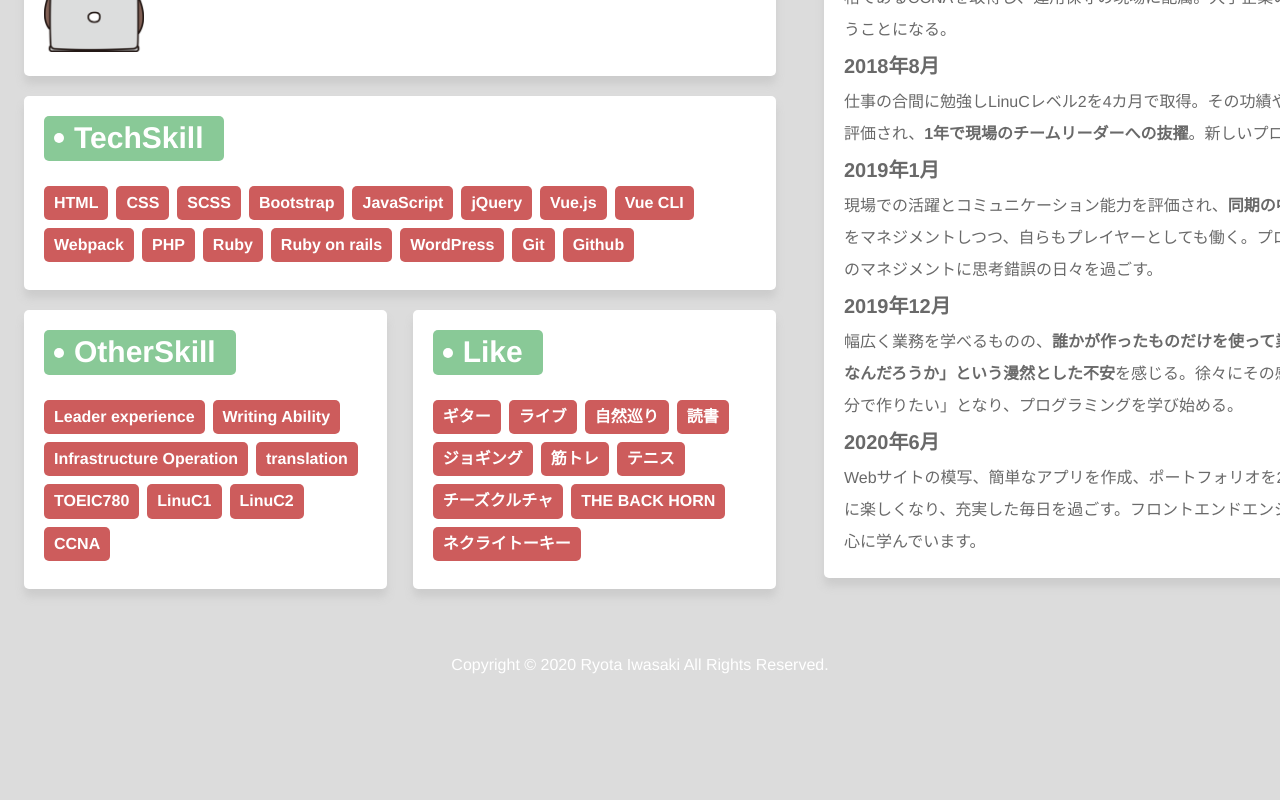
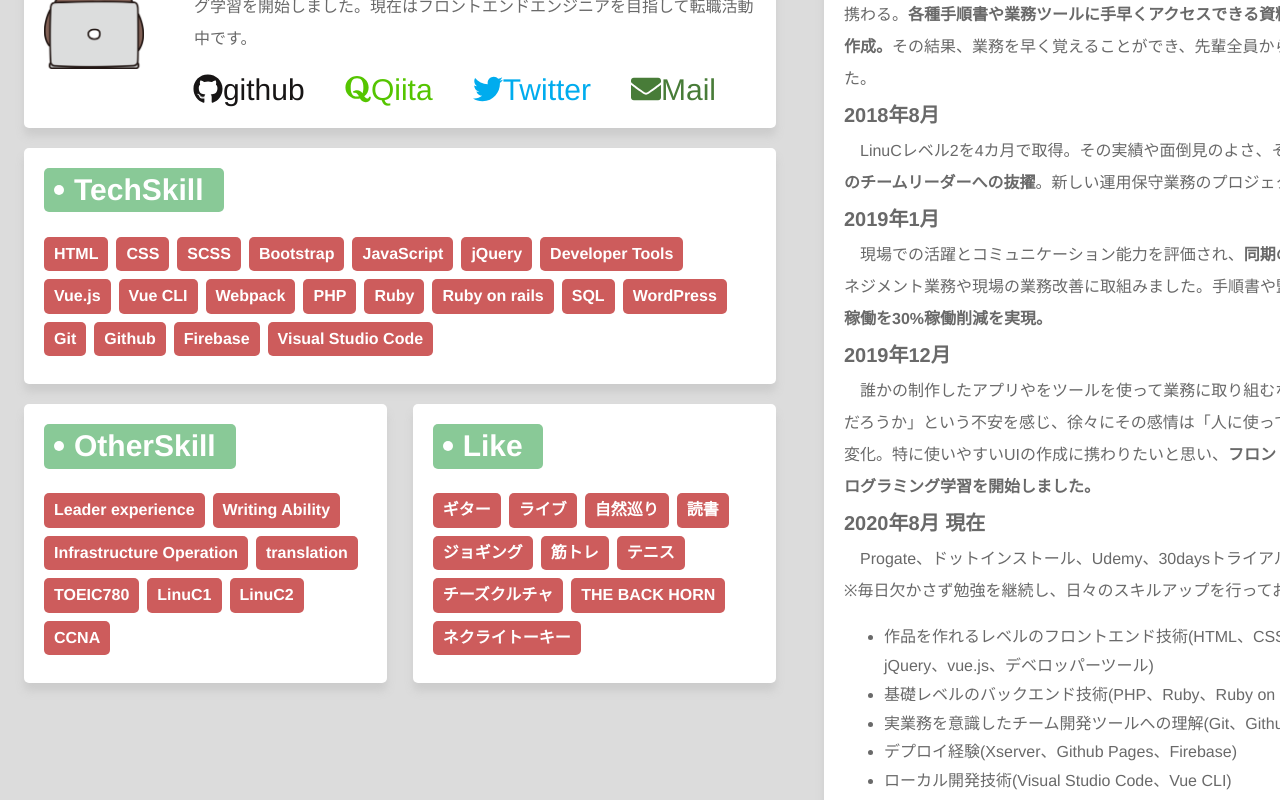
Before and after one commit to taryotaryo/portfoilo, a Vue app: page /about in a window 1280 px wide. Shown: the part 540-1340 px from the top of the page. Before the commit the page ends 1261 px from the top, so only its background shows below. Built offline with nearby package versions, Linux system fonts and the light colour scheme.

Commit message:
modified about page

```diff
--- a/package.json
+++ b/package.json
@@ -9,6 +9,7 @@
   },
   "dependencies": {
     "@fortawesome/fontawesome-svg-core": "^1.2.30",
+    "@fortawesome/free-brands-svg-icons": "^5.14.0",
     "@fortawesome/free-solid-svg-icons": "^5.14.0",
     "@fortawesome/vue-fontawesome": "^0.1.10",
     "axios": "^0.19.2",
--- a/src/App.vue
+++ b/src/App.vue
@@ -47,7 +47,7 @@ body {
   position: relative;
 }
 
-body a:hover{
+body a:hover {
   cursor: none;/*aタグホバーのカーソルも非表示に*/
 }
 
--- a/src/main.js
+++ b/src/main.js
@@ -4,9 +4,10 @@ import router from './router'
 import store from './store'
 import { library } from '@fortawesome/fontawesome-svg-core'
 import { fas } from '@fortawesome/free-solid-svg-icons'
+import { fab } from '@fortawesome/free-brands-svg-icons'
 import { FontAwesomeIcon } from '@fortawesome/vue-fontawesome'
 
-library.add(fas)
+library.add(fas, fab)
 Vue.component('font-awesome-icon', FontAwesomeIcon)
 
 Vue.config.productionTip = false
--- a/src/views/About.vue
+++ b/src/views/About.vue
@@ -10,8 +10,14 @@
               <img src="../assets/profile.png" alt="プロフィール画像">
             </div>
             <div class="profile-description">
-              <p>くまです。人に使ってもらえるものを自分で作りたいと思い、2019年12月からプログラミングを学んでいます。現在はとあるIT企業でチームリーダーとして働きつつ、フロントエンドエンジニアを目指して転職活動中です。</p>
+              <p>くまです。都内のSES企業でチームリーダーとして働いています。人に使ってもらえるものを自分で作りたいと思い、2019年12月から独学でプログラミング学習を開始しました。現在はフロントエンドエンジニアを目指して転職活動中です。</p>
             </div>
+          </div>
+          <div class="myacounts">
+            <a href="https://github.com/taryotaryo" class="github myacount" v-on:mouseover="mouseEnter()" v-on:mouseleave="mouseLeave()"><span><font-awesome-icon v-bind:icon="['fab', 'github']" /></span><span>github</span></a>
+            <a href="https://qiita.com/KUMA_TR" class="qiita myacount" v-on:mouseover="mouseEnter()" v-on:mouseleave="mouseLeave()"><span><font-awesome-icon v-bind:icon="['fab', 'quora']" /></span><span>Qiita</span></a>
+            <a href="https://twitter.com/KUMA90473134" class="twitter myacount" v-on:mouseover="mouseEnter()" v-on:mouseleave="mouseLeave()"><span><font-awesome-icon v-bind:icon="['fab', 'twitter']" /></span><span>Twitter</span></a>
+            <a href="mailto:yarot.wsaiaik@outlook.jp" class="mail myacount" v-on:mouseover="mouseEnter()" v-on:mouseleave="mouseLeave()"><span><font-awesome-icon v-bind:icon="['fas', 'envelope']" /></span><span>Mail</span></a>
           </div>
         </div>
         <div class="techskill frame">
@@ -38,22 +44,31 @@
       <div class="about-right">
         <div class="history frame">
           <h2 class="about-title">History</h2>
-          <p class="weight">2017年6月</p>
-          <p>とあるIT企業に未経験でバイリンガルエンジニアとして入社。社内研修1カ月でネットワーク系の資格であるCCNAを取得し、運用保守の現場に配属。大手企業のインフラのモニタリングの仕事を行うことになる。</p>
-          <p class="weight">2018年8月</p>
-          <p>仕事の合間に勉強しLinuCレベル2を4カ月で取得。その功績や面倒見のよさと、それまでの仕事を評価され、<strong>1年で現場のチームリーダーへの抜擢</strong>。新しいプロジェクトの巻取り業務を任される。</p>
-          <p class="weight">2019年1月</p>
-          <p>現場での活躍とコミュニケーション能力を評価され、<strong>同期の中では最速で主任に昇格。</strong>現場の部下をマネジメントしつつ、自らもプレイヤーとしても働く。プロジェクトの日々業務改善、はじめてのマネジメントに思考錯誤の日々を過ごす。</p>
-          <p class="weight">2019年12月</p>
-          <p>幅広く業務を学べるものの、<strong>誰かが作ったものだけを使って業務をしており、ふと「それで大丈夫なんだろうか」という漫然とした不安</strong>を感じる。徐々にその感情は「人に使ってもらえるものを自分で作りたい」となり、プログラミングを学び始める。</p>
-          <p class="weight">2020年6月</p>
-          <p>Webサイトの模写、簡単なアプリを作成、ポートフォリオを2つ完成させる。日常が彩られたように楽しくなり、充実した毎日を過ごす。フロントエンドエンジニアを志し、Javascriptやvue.jsを中心に学んでいます。</p>
+          <p>2017年6月</p>
+          <p>SES企業に未経験でバイリンガルエンジニアとして入社。インフラのモニタリングや翻訳業務に携わる。<strong>各種手順書や業務ツールに手早くアクセスできる資料をエクセルで先輩へのヒアリングし作成。</strong>その結果、業務を早く覚えることができ、先輩全員から太鼓判を押されるようになりました。</p>
+          <p>2018年8月</p>
+          <p>LinuCレベル2を4カ月で取得。その実績や面倒見のよさ、それまでの仕事を評価され、<strong>1年で現場のチームリーダーへの抜擢</strong>。新しい運用保守業務のプロジェクトの巻取り業務を任されました。</p>
+          <p>2019年1月</p>
+          <p>現場での活躍とコミュニケーション能力を評価され、<strong>同期の中では最速で主任に昇格。</strong>部下のマネジメント業務や現場の業務改善に取組みました。手順書や監視業務の見直しを行い、<strong>監視業務の稼働を30%稼働削減を実現。</strong></p>
+          <p>2019年12月</p>
+          <p>誰かの制作したアプリやをツールを使って業務に取り組むなかで、ふと「このままで大丈夫なんだろうか」という不安を感じ、徐々にその感情は「人に使ってもらえるものを自分で作りたい」に変化。特に使いやすいUIの作成に携わりたいと思い、<strong>フロントエンドエンジニアを志し、独学でプログラミング学習を開始しました。</strong></p>
+          <p>{{ now }}</p>
+          <p>Progate、ドットインストール、Udemy、30daysトライアルを活用し以下のスキルを得ました。<br>※毎日欠かさず勉強を継続し、日々のスキルアップを行っております</p>
+          <ul>
+            <li>作品を作れるレベルのフロントエンド技術(HTML、CSS / SCSS、Bootstrap、Javascript、jQuery、vue.js、デベロッパーツール)</li>
+            <li>基礎レベルのバックエンド技術(PHP、Ruby、Ruby on Rails、SQL、WordPress)</li>
+            <li>実業務を意識したチーム開発ツールへの理解(Git、Github、Github Flow)</li>
+            <li>デプロイ経験(Xserver、Github Pages、Firebase)</li>
+            <li>ローカル開発技術(Visual Studio Code、Vue CLI)</li>
+          </ul>
+          <p>現在、フロントエンドエンジニアを目指し転職活動中です。</p>
         </div>
       </div>
     </div>
   </div>
 </template>
 <script>
+import { bus } from '../main.js'
 import SectionTitle from '../components/SectionTitle.vue'
 export default {
   name: 'about',
@@ -70,15 +85,19 @@ export default {
         'Bootstrap',
         'JavaScript',
         'jQuery',
+        'Developer Tools',
         'Vue.js',
         'Vue CLI',
         'Webpack',
         'PHP',
         'Ruby',
         'Ruby on rails',
+        'SQL',
         'WordPress',
         'Git',
-        'Github'
+        'Github',
+        'Firebase',
+        'Visual Studio Code'
       ],
       otherSkills: [
         'Leader experience',
@@ -101,7 +120,20 @@ export default {
         'チーズクルチャ',
         'THE BACK HORN',
         'ネクライトーキー'
-      ]
+      ],
+      now: ''
+    }
+  },
+  mounted: function () {
+    const now = new Date()
+    this.now = now.getFullYear() + '年' + (now.getMonth() + 1) + '月 現在'
+  },
+  methods: {
+    mouseEnter: function () {
+      bus.$emit('bus-event-onView')
+    },
+    mouseLeave: function () {
+      bus.$emit('bus-event-off')
     }
   }
 }
@@ -113,16 +145,15 @@ export default {
   width: 1600px;
 }
 
+li {
+  line-height: 1.8;
+}
+
 .about-inner {
   color: #696969;
   display: flex;
   justify-content: space-around;
   padding-bottom: 40px;
-
-  .weight {
-    font-weight: bold;
-    font-size: 20px;
-  }
 
   .frame {
     background-color: #fff;
@@ -173,6 +204,36 @@ export default {
   .about-left {
     width: 47%;
 
+      .myacounts {
+        font-size: 30px;
+        text-align: right;
+
+        .myacount {
+          margin-right: 40px;
+          text-decoration: none;
+          transition: 0.3s;
+          &:hover {
+            color: #89c997;
+          }
+        }
+      }
+
+      .github {
+        color: #171515;
+      }
+
+      .qiita {
+        color: #55C500;
+      }
+
+      .twitter {
+        color: #00acee;
+      }
+
+      .mail {
+        color: #487c38;
+      }
+
     .profile-area {
       display: flex;
 
@@ -197,6 +258,18 @@ export default {
 
   .about-right {
     width: 47%;
+
+    .history {
+      p {
+        &:nth-child(even) {
+          font-weight: bold;
+          font-size: 20px;
+        }
+        &:nth-child(odd) {
+          text-indent: 1rem;
+        }
+      }
+    }
   }
 }
 </style>
```
Also changed, not shown: 1 other file (tests, documents, lock files or other folders).
